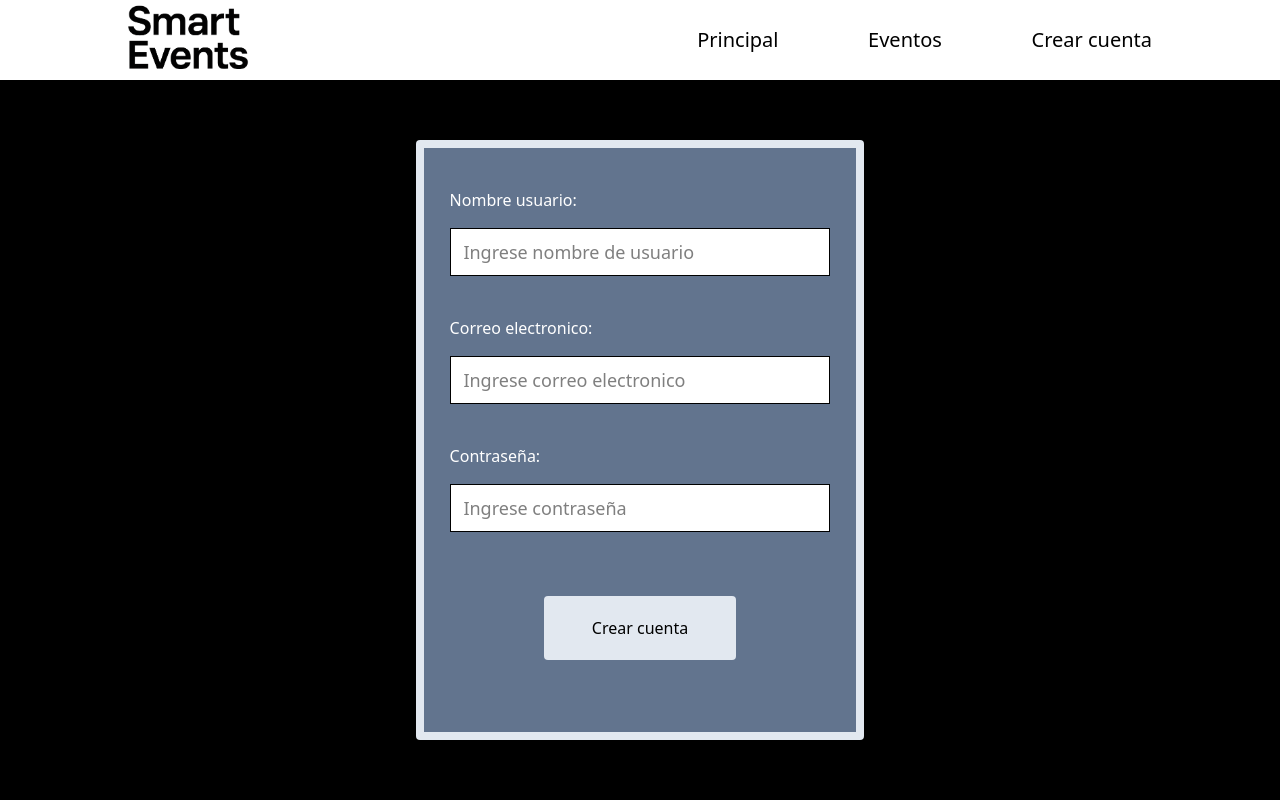
After one commit to FelipeMolinaV/CER2-MOLINAFELIPE, a Django app: page /crear/ in a window 1280 px wide. The commit adds this page. Run offline with Django 5.2, Linux system fonts and the light colour scheme.

Commit message:
Se a mejorado el template evento/id y ademas se ha creado el comportamiento en el sitio para un usuario anonimo

```diff
--- a/core/templates/core/base.html
+++ b/core/templates/core/base.html
@@ -14,14 +14,17 @@
             <img src="{% static 'core/base/logo.png' %}" alt="" class="h-[10vh] object-cover">
             <ul class="flex flex-row gap-[7vw]">
                 <li class="text-xl hover:text-orange-500 duration-100">
-                    <a href="">Principal</a>
+                    <a href="{% url 'principal' %}">Principal</a>
                 </li>
                 <li class="text-xl hover:text-orange-500 duration-100">
-                    <a href="">Eventos</a>
+                    <a href="#seccion-eventos">Eventos</a>
                 </li>
+                {% if user.is_anonymous %}
                 <li class="text-xl hover:text-orange-500 duration-100">
-                    <a href="">Iniciar sesión</a>
+                    <a href="{% url 'crear_cuenta' %}">Crear cuenta</a>
                 </li>
+                {% endif %}
+
             </ul>
         </nav>
     </header>
--- /dev/null
+++ b/core/templates/core/crear_cuenta.html
@@ -0,0 +1,23 @@
+{% extends 'core/base.html' %}
+{% block content %}
+<section class="h-[90vh] flex flex-row items-center justify-center">
+    <div class="relative h-[75vh] w-[35vw] bg-slate-200 rounded-sm">
+        <form method="POST" class="absolute inset-2 bg-slate-500 flex flex-col px-[2vw] py-[5vh] text-white gap-[5vh]">
+            {% csrf_token %}
+            <div class="flex flex-col gap-[2vh]">
+                <label for="nombre-usuario">Nombre usuario:</label>
+                <input name="nombre" type="text" placeholder="Ingrese nombre de usuario" class=" text-black appearance-none border bg-white h-[6vh] text-lg px-[1vw]">
+            </div>
+            <div class="flex flex-col gap-[2vh]">
+                <label for="correo-electronico">Correo electronico:</label>
+                <input name="correo" type="text" placeholder="Ingrese correo electronico" class=" text-black appearance-none border bg-white h-[6vh] text-lg px-[1vw]">
+            </div>
+            <div class="flex flex-col gap-[2vh]">
+                <label for="contraseña">Contraseña:</label>
+                <input name="contraseña" type="password" placeholder="Ingrese contraseña" class=" text-black appearance-none border bg-white h-[6vh] text-lg px-[1vw]">
+            </div>
+            <button class="bg-slate-200 h-[8vh] w-[15vw] mx-auto text-black rounded-sm mt-[3vh] hover:scale-105 hover:text-orange-400 duration-150 hover:cursor-pointer">Crear cuenta</button>
+        </form>
+    </div>
+</section>
+{% endblock %}
--- a/core/urls.py
+++ b/core/urls.py
@@ -4,4 +4,5 @@ from . import views
 urlpatterns = [
     path('', views.principal, name="principal"),
     path('evento/<int:id>', views.informacion_evento, name="informacion_evento"),
+    path('crear/', views.crear_cuenta, name="crear_cuenta"),
 ]
--- a/core/views.py
+++ b/core/views.py
@@ -1,4 +1,6 @@
-from django.shortcuts import render
+from django.shortcuts import render, redirect
+from django.contrib.auth.models import User
+from django.contrib.auth import authenticate, login
 from .models import Evento, ImagenEvento
 
 def principal(request):
@@ -10,4 +12,23 @@ def principal(request):
 def informacion_evento(request, id):
     return render(request, 'core/informacion_evento.html', {
         'evento': Evento.objects.get(id=id),
+        'cupos': (Evento.objects.get(id=id).cantidad - Evento.objects.get(id=id).registrados.all().count())
     })
+
+def crear_cuenta(request):
+    if request.method == "POST":
+
+        nombre_usuario = request.POST['nombre']
+        correo = request.POST['correo']
+        contraseña = request.POST['contraseña']
+
+        user = User.objects.create_user(username=nombre_usuario, email=correo, password=contraseña)
+        user.save()
+
+        usuario = authenticate(username=nombre_usuario, password=contraseña)
+        if usuario is not None:
+            login(request, usuario)
+            return redirect('principal')
+
+    else:
+        return render(request, 'core/crear_cuenta.html', {})
```
Also changed, not shown: core/templates/core/informacion_evento.html (+26 -2 lines), db.sqlite3.
